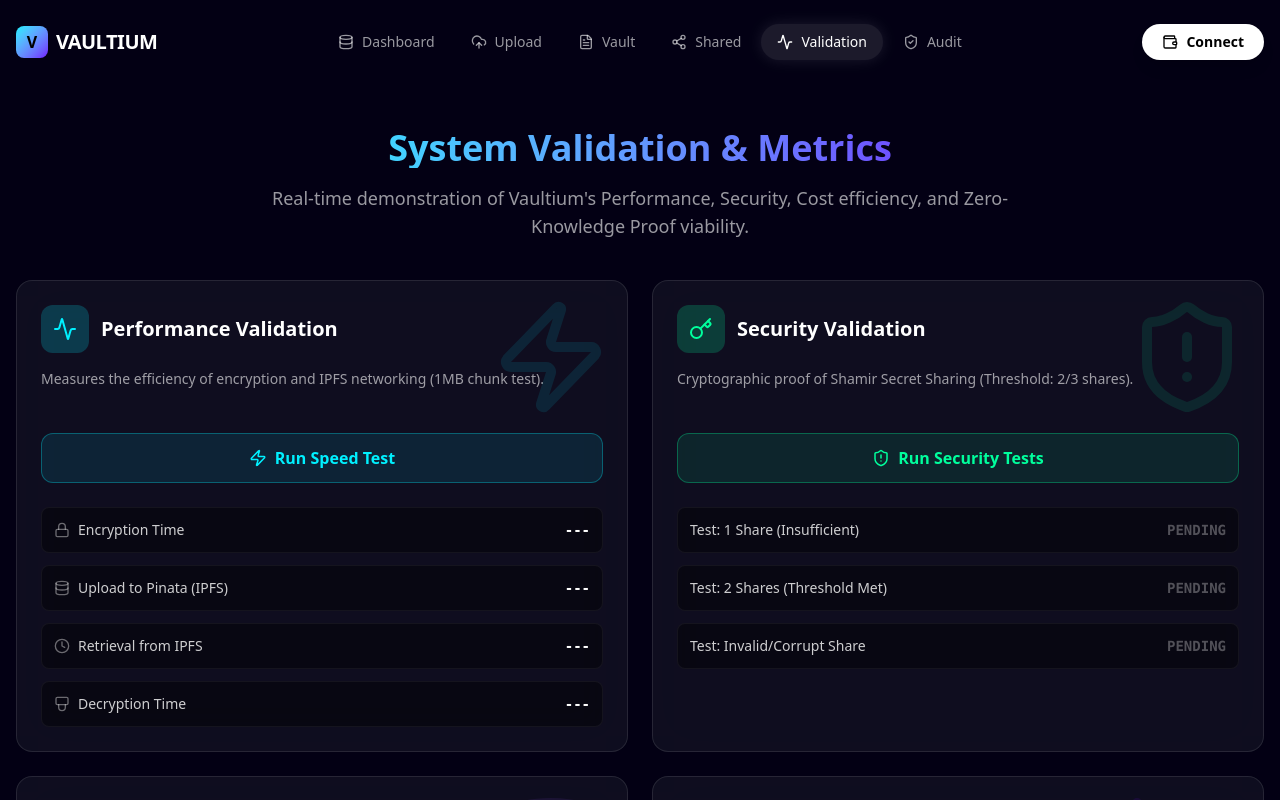
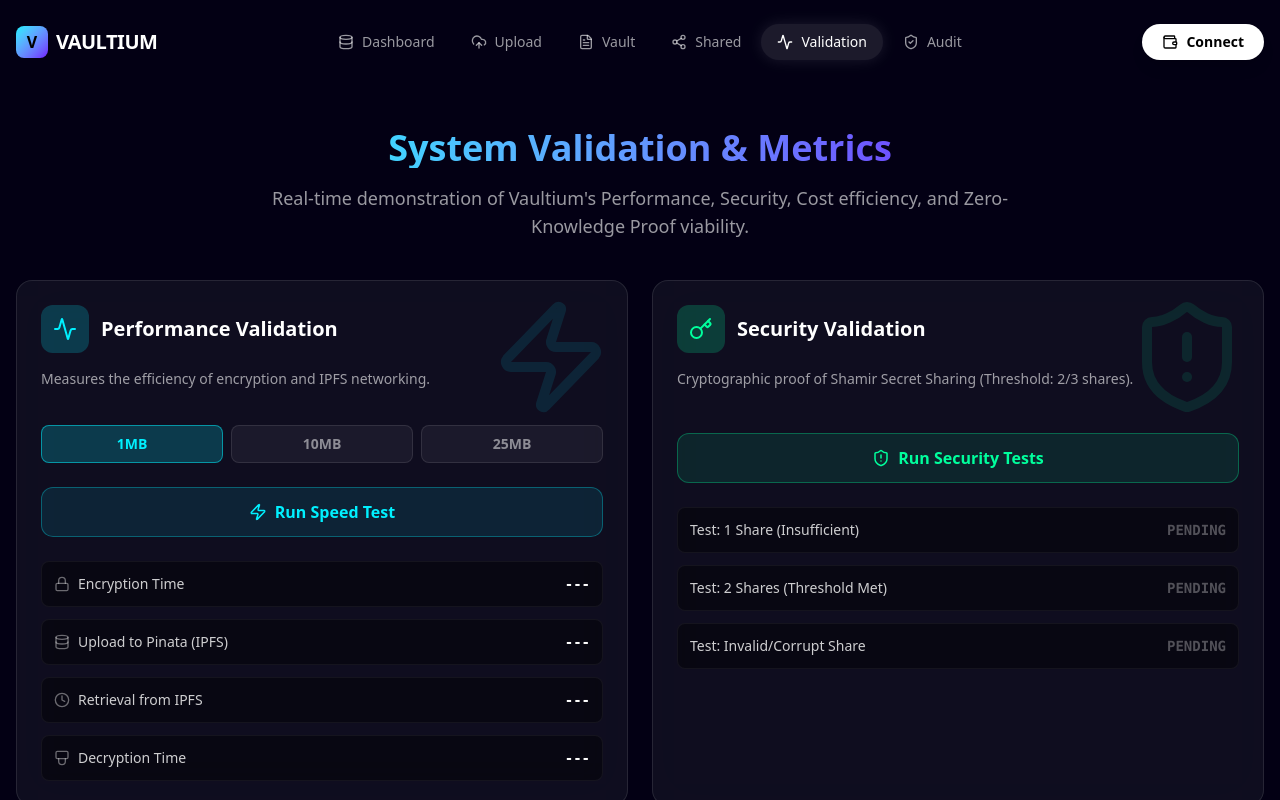
Before and after one commit to arunabhajana/vaultium-ui, a Next.js app: page /validation in a window 1280 px wide. Shown: the top 800 px of the page. Built offline with nearby package versions, Linux system fonts and the light colour scheme.

Commit message:
feat: add ValidationDashboard component to benchmark performance, security, data integrity, and privacy features

```diff
--- a/src/components/validation/ValidationDashboard.tsx
+++ b/src/components/validation/ValidationDashboard.tsx
@@ -16,6 +16,7 @@
     // 1. Performance State
     const [perfStatus, setPerfStatus] = useState<"idle" | "running" | "done" | "error">("idle");
     const [perfMetrics, setPerfMetrics] = useState({ encrypt: 0, upload: 0, retrieve: 0, decrypt: 0 });
+    const [perfFileSize, setPerfFileSize] = useState<number>(1);
 
     // 2. Security State
     const [secStatus, setSecStatus] = useState<"idle" | "running" | "done" | "error">("idle");
@@ -42,11 +43,11 @@
     const runPerformanceTest = async () => {
         setPerfStatus("running");
         try {
-            // Generate a 1MB dummy file
-            const dummyData = new Uint8Array(1024 * 1024);
+            // Generate a dummy file based on selected size
+            const dummyData = new Uint8Array(perfFileSize * 1024 * 1024);
             // Fill with some data
             for(let i=0; i<dummyData.length; i++) dummyData[i] = i % 256;
-            const file = new File([dummyData], "benchmark-1mb.bin", { type: "application/octet-stream" });
+            const file = new File([dummyData], `testing-${perfFileSize}mb.bin`, { type: "application/octet-stream" });
 
             // 1. Encrypt
             const startTime = performance.now();
@@ -57,7 +58,7 @@
             // 2. Upload
             const upStart = performance.now();
             const formData = new FormData();
-            formData.append("file", new File([encryptedBlob], "benchmark-enc.bin"));
+            formData.append("file", new File([encryptedBlob], `testing-${perfFileSize}mb-enc.bin`));
 
             const upRes = await fetch("/api/upload", {
                 method: "POST",
@@ -243,9 +244,27 @@
                         </div>
                         <h2 className="text-xl font-bold font-heading">Performance Validation</h2>
                     </div>
-                    <p className="text-white/60 text-sm mb-6 h-10">
-                        Measures the efficiency of encryption and IPFS networking (1MB chunk test).
+                    <p className="text-white/60 text-sm mb-4 h-10">
+                        Measures the efficiency of encryption and IPFS networking.
                     </p>
+
+                    <div className="flex gap-2 mb-6">
+                        {[1, 10, 25].map((size) => (
+                            <button
+                                key={size}
+                                onClick={() => setPerfFileSize(size)}
+                                disabled={perfStatus === "running"}
+                                className={clsx(
+                                    "flex-1 py-2 text-sm font-bold rounded-lg transition-colors border",
+                                    perfFileSize === size
+                                        ? "bg-vault-cyan/20 text-vault-cyan border-vault-cyan/50"
+                                        : "bg-white/5 text-white/50 border-white/10 hover:bg-white/10"
+                                )}
+                            >
+                                {size}MB
+                            </button>
+                        ))}
+                    </div>
 
                     <button
                         onClick={runPerformanceTest} disabled={perfStatus === "running"}
@@ -395,7 +414,7 @@
                                         <h3 className="text-xl font-bold font-heading text-vault-cyan">Performance Testing</h3>
                                     </div>
                                     <p className="text-white/70 text-sm mb-4">
-                                        End-to-end metrics for a 1MB payload lifecycle.
+                                        End-to-end metrics for a {perfFileSize}MB payload lifecycle.
                                     </p>
                                     <div className="space-y-3">
                                         <MetricsRow label="Encryption Time" value={`${perfMetrics.encrypt.toFixed(2)} ms`} icon={<Lock size={16} />} highlight />
```
